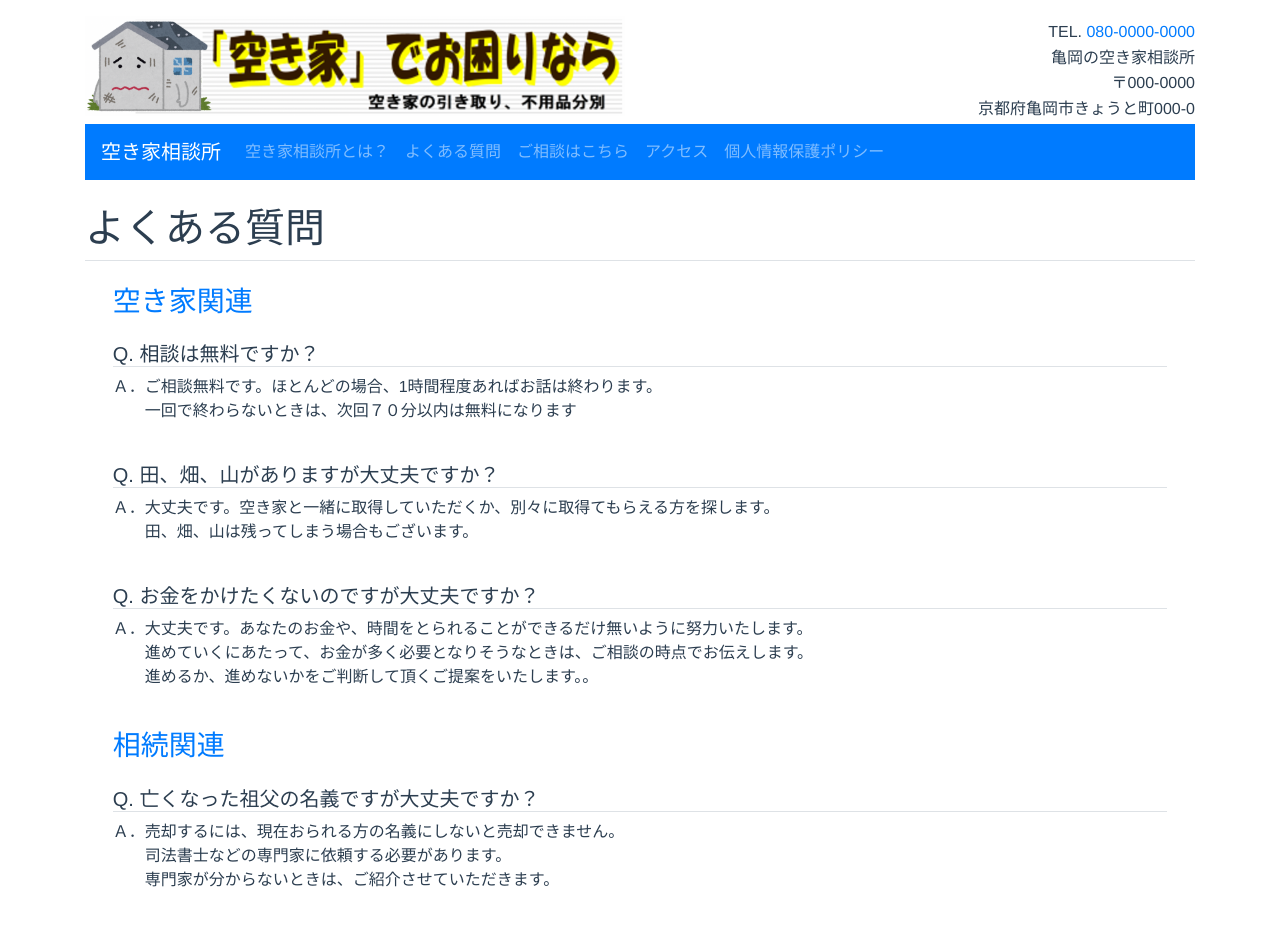
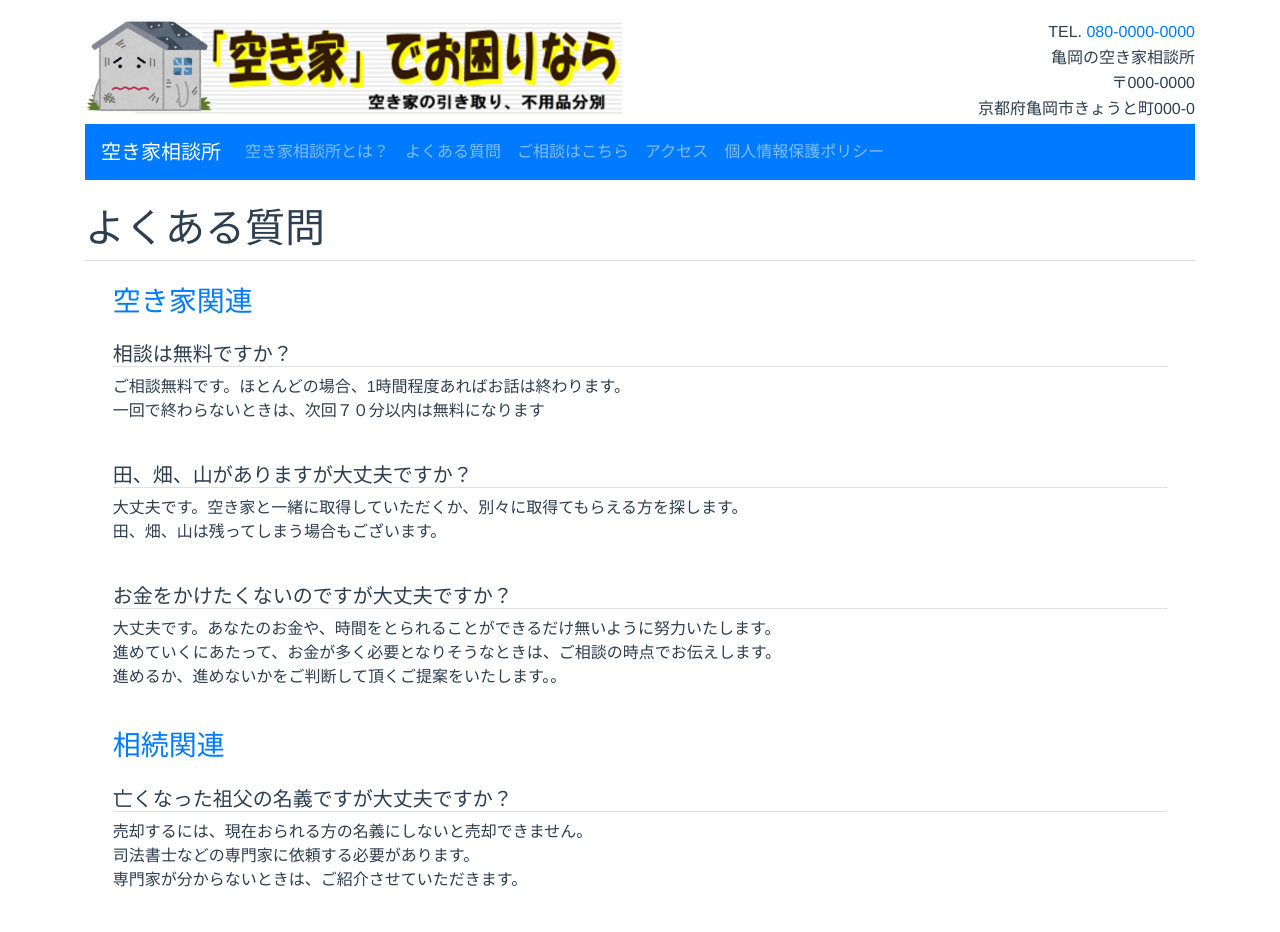
Before and after one commit to nakamura0736/empty-house, a Vue app: page /#/questions in a window 1280 px wide. Shown: the top 932 px of the page. Built offline with nearby package versions, Linux system fonts and the light colour scheme.

Commit message:
add concept page

```diff
--- a/src/components/concept.vue
+++ b/src/components/concept.vue
@@ -3,7 +3,7 @@
       <div id='pg-header' class="pb-0 pt-4 mb-4 border-bottom">
          <h1>空き家でお困りの方の相談を承っております！</h1>
       </div>
-      <div id='pg-body' class='mx-auto' style='width: 95%;'>
+      <div id='pg-body' class='mx-auto pb-4' style='width: 95%;'>
          <div class='pb-4'>
             <h5>以下のようなお困りごとがある方はお気軽にご連絡ください！</h5>
          </div>
@@ -40,6 +40,13 @@
             </div>
          </div>
       </div>
+      <div class="pb-0 pt-4 mb-4 border-bottom">
+          <h1 class='border-bottom'>業務内容</h1>
+          <ul>
+             <li><h3>空き家のご相談/引き取り</h3></li>
+             <li><h3>空き家内の不用品処分/片付け</h3></li>
+          </ul>
+      </div>
    </div>
 
 </template>
--- a/src/components/questions.vue
+++ b/src/components/questions.vue
@@ -7,53 +7,52 @@
          <div class='q-category'>
             <h3 class='text-primary mb-4'>空き家関連</h3>
             <div class='items pb-4'>
-               <h5 class='border-bottom'>Q. 相談は無料ですか？</h5>
+               <h5 class='border-bottom'>相談は無料ですか？</h5>
                <div>
                   <p>
-                     Ａ．ご相談無料です。ほとんどの場合、1時間程度あればお話は終わります。
-                  　　<br>　　一回で終わらないときは、次回７０分以内は無料になります
+                     ご相談無料です。ほとんどの場合、1時間程度あればお話は終わります。
+                  　　<br>一回で終わらないときは、次回７０分以内は無料になります
                   </p>
                </div>
             </div>
             <div class='items pb-4'>
-               <h5 class='border-bottom'>Q. 田、畑、山がありますが大丈夫ですか？</h5>
+               <h5 class='border-bottom'>田、畑、山がありますが大丈夫ですか？</h5>
                <p>
-                  Ａ．大丈夫です。空き家と一緒に取得していただくか、別々に取得てもらえる方を探します。
-               　　<br>　　田、畑、山は残ってしまう場合もございます。
+                  大丈夫です。空き家と一緒に取得していただくか、別々に取得てもらえる方を探します。
+               　　<br>田、畑、山は残ってしまう場合もございます。
                </p>
             </div>
             <div class='items pb-4'>
-               <h5 class='border-bottom'>Q. お金をかけたくないのですが大丈夫ですか？</h5>
+               <h5 class='border-bottom'>お金をかけたくないのですが大丈夫ですか？</h5>
                <p>
-                  Ａ．大丈夫です。あなたのお金や、時間をとられることができるだけ無いように努力いたします。
-                  <br>　　進めていくにあたって、お金が多く必要となりそうなときは、ご相談の時点でお伝えします。
-                  <br>　　進めるか、進めないかをご判断して頂くご提案をいたします。。
+                  大丈夫です。あなたのお金や、時間をとられることができるだけ無いように努力いたします。
+                  <br>進めていくにあたって、お金が多く必要となりそうなときは、ご相談の時点でお伝えします。
+                  <br>進めるか、進めないかをご判断して頂くご提案をいたします。。
                </p>
             </div>
          </div>
          <div class='q-category'>
             <h3 class='text-primary mb-4'>相続関連</h3>
             <div class='items pb-4'>
-               <h5 class='border-bottom'>Q. 亡くなった祖父の名義ですが大丈夫ですか？</h5>
+               <h5 class='border-bottom'>亡くなった祖父の名義ですが大丈夫ですか？</h5>
                <div>
                   <p>
-                     Ａ．売却するには、現在おられる方の名義にしないと売却できません。
-                     <br>　　司法書士などの専門家に依頼する必要があります。
-                     <br>　　専門家が分からないときは、ご紹介させていただきます。
+                     売却するには、現在おられる方の名義にしないと売却できません。
+                     <br>司法書士などの専門家に依頼する必要があります。
+                     <br>専門家が分からないときは、ご紹介させていただきます。
                   </p>
                </div>
             </div>
             <div class='items pb-4'>
-               <h5 class='border-bottom'>Q. 何も分からないのですが大丈夫ですか？</h5>
+               <h5 class='border-bottom'>何も分からないのですが大丈夫ですか？</h5>
                <p>
-                  Ａ．ご心配いりません大丈夫です。分からなくて当然のことです。
-               　　<br>　　当事務所にできることは限られていますが、各専門家と連携してあなたのお困りごとを解決いたします！
+                  ご心配いりません大丈夫です。分からなくて当然のことです。
+               　　<br>当事務所にできることは限られていますが、各専門家と連携してあなたのお困りごとを解決いたします！
                </p>
             </div>
          </div>
       </div>
    </div>
-
 </template>
 
 <script>
```
